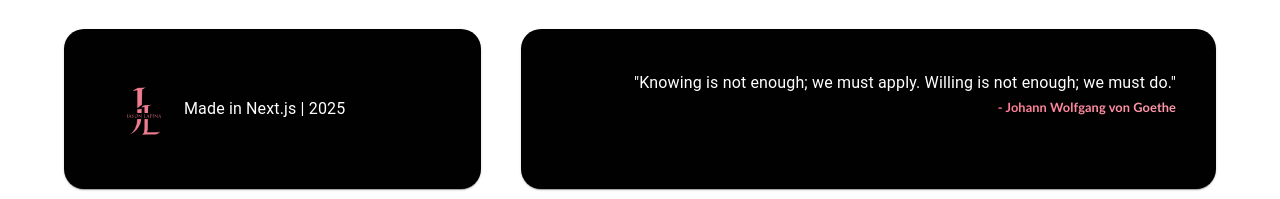
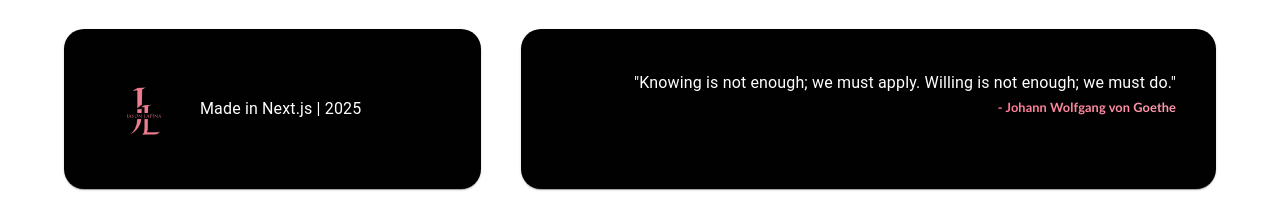
Before and after one commit to jasonLapina/site, a Next.js app: page / in a window 1280 px wide. Shown: the part 3325-3524 px from the top of the page. Built offline with nearby package versions, Linux system fonts and the light colour scheme; what @mui/material-nextjs would draw is missing.

Commit message:
fix: invalid sx prop

```diff
--- a/src/Components/Footer.tsx
+++ b/src/Components/Footer.tsx
@@ -71,7 +71,12 @@ const Footer = () => {
             color: "white",
           }}
         >
-          <Stack flexDirection="row" alignItems="center" useFlexGap colgap={2}>
+          <Stack
+            flexDirection="row"
+            alignItems="center"
+            useFlexGap
+            columnGap={2}
+          >
             <Box component="img" src="/logo.png" sx={{ width: "80px" }} />
             <Typography>Made in Next.js | 2025</Typography>
           </Stack>
```
